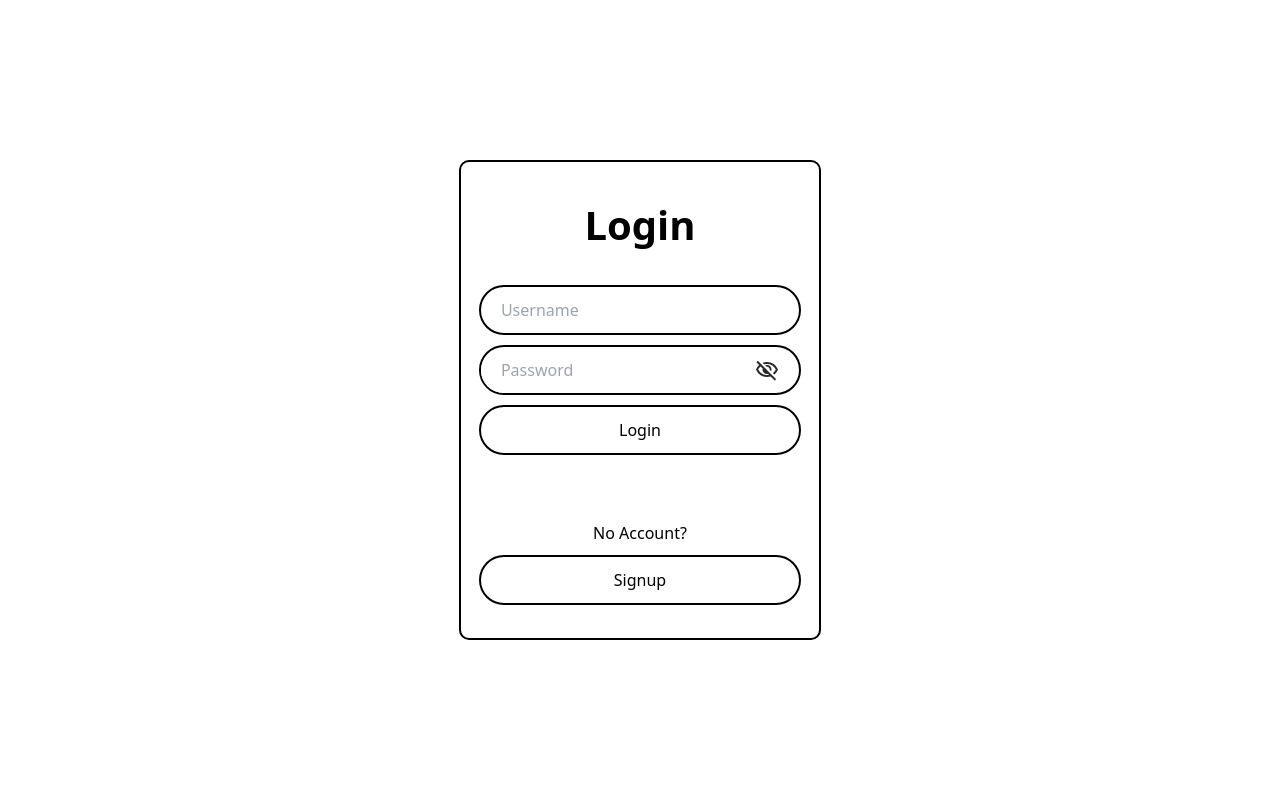
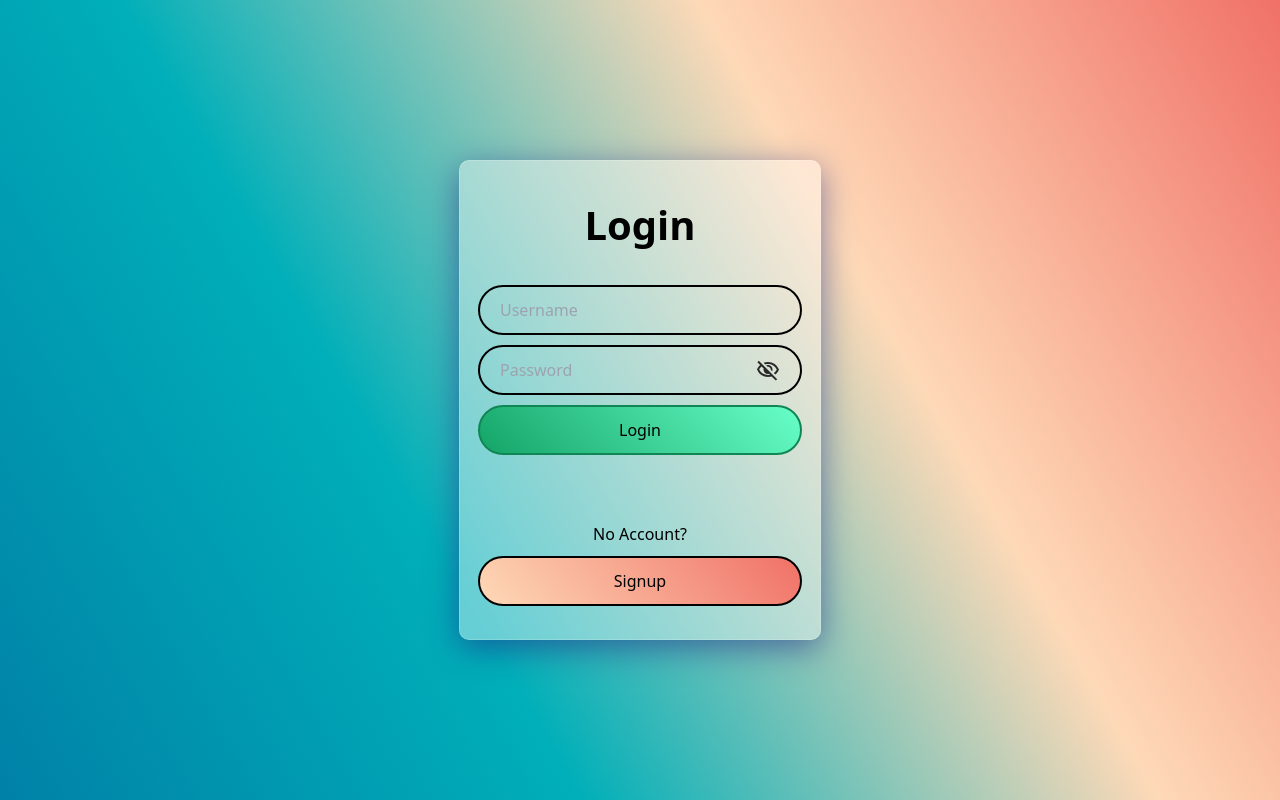
Before and after one commit to VarunSinghBot/Wallet_Frontend, a React (Vite) app: page /login in a window 1280 px wide. Built offline with nearby package versions, Linux system fonts and the light colour scheme.

Commit message:
removes minute error in componet addsolwallet

```diff
--- a/src/components/AddSolWallet.jsx
+++ b/src/components/AddSolWallet.jsx
@@ -39,8 +39,8 @@
             Add wallet
         </button>
         <KeyConatiner>
-            {publicKeys.map(p =>
-            <KeyBox>
+            {publicKeys.map((p, index) =>
+            <KeyBox key={index}>
                 {p.toBase58()}
             </KeyBox>
             )}
--- a/src/routCompo/Login.jsx
+++ b/src/routCompo/Login.jsx
@@ -11,7 +11,9 @@
 
   const icon = toggle ?
   (
-    <svg xmlns="http://www.w3.org/2000/svg" height="24px" viewBox="0 -960 960 960" width="24px" fill="#292929"><path d="m644-428-58-58q9-47-27-88t-93-32l-58-58q17-8 34.5-12t37.5-4q75 0 127.5 52.5T660-500q0 20-4 37.5T644-428Zm128 126-58-56q38-29 67.5-63.5T832-500q-50-101-143.5-160.5T480-720q-29 0-57 4t-55 12l-62-62q41-17 84-25.5t90-8.5q151 0 269 83.5T920-500q-23 59-60.5 109.5T772-302Zm20 246L624-222q-35 11-70.5 16.5T480-200q-151 0-269-83.5T40-500q21-53 53-98.5t73-81.5L56-792l56-56 736 736-56 56ZM222-624q-29 26-53 57t-41 67q50 101 143.5 160.5T480-280q20 0 39-2.5t39-5.5l-36-38q-11 3-21 4.5t-21 1.5q-75 0-127.5-52.5T300-500q0-11 1.5-21t4.5-21l-84-82Zm319 93Zm-151 75Z"/></svg>
+    <svg xmlns="http://www.w3.org/2000/svg" height="24px" viewBox="0 -960 960 960" width="24px" fill="#292929">
+      <path d="m644-428-58-58q9-47-27-88t-93-32l-58-58q17-8 34.5-12t37.5-4q75 0 127.5 52.5T660-500q0 20-4 37.5T644-428Zm128 126-58-56q38-29 67.5-63.5T832-500q-50-101-143.5-160.5T480-720q-29 0-57 4t-55 12l-62-62q41-17 84-25.5t90-8.5q151 0 269 83.5T920-500q-23 59-60.5 109.5T772-302Zm20 246L624-222q-35 11-70.5 16.5T480-200q-151 0-269-83.5T40-500q21-53 53-98.5t73-81.5L56-792l56-56 736 736-56 56ZM222-624q-29 26-53 57t-41 67q50 101 143.5 160.5T480-280q20 0 39-2.5t39-5.5l-36-38q-11 3-21 4.5t-21 1.5q-75 0-127.5-52.5T300-500q0-11 1.5-21t4.5-21l-84-82Zm319 93Zm-151 75Z"/>
+    </svg>
   )
   :
   (
@@ -36,12 +38,12 @@
             <input id='password' type={toggle? "password" : "text"} placeholder='Password' value={password} onChange={e=>setPassword(e.target.value)}/>
             <button className='icon' onClick={()=> setToggele(!toggle)}>{icon}</button>
           </span>
-          <button>Login</button>
+          <button id="login">Login</button>
         </Box>
 
         <Box>
           <h2>No Account?</h2>
-          <button onClick={()=> navigate("/signup")}>Signup</button>
+          <button id="signup" onClick={()=> navigate("/signup")}>Signup</button>
         </Box>
       </Card>
       </Container>
@@ -56,6 +58,7 @@
   align-items: center;
   justify-content: center;
   flex-direction: column;
+  background: linear-gradient(60deg, #0081a7, #00afb9, #fed9b7, #f07167);
 `;
 
 const Card =styled.div`
@@ -64,6 +67,13 @@
   min-width: 362px;
   border: 2px solid black;
   border-radius: 10px;
+
+  background: rgba( 255, 255, 255, 0.4 );
+  box-shadow: 0 8px 32px 0 rgba( 31, 38, 135, 0.57 );
+  backdrop-filter: blur( 4px );
+  -webkit-backdrop-filter: blur( 4px );
+  border-radius: 10px;
+  border: 1px solid rgba( 255, 255, 255, 0.18 );
 
   display: flex;
   align-items: center;
@@ -86,6 +96,27 @@
     border-radius: 90px;
     padding-inline: 20px;
     margin-top: 10px;
+
+  }
+
+  #login{
+    background: linear-gradient(45deg, #14a468, #68ffc8);
+    border: 2px solid #118655;
+  }
+
+  #signup{
+    /* background: linear-gradient(75deg, #0600ff 10%, #00f4fd 90%); */
+    background: linear-gradient(50deg, #fed9b7 , #f07167 );
+    /* filter: blur(1px); */
+    border: 2px solid linear-gradient(50deg, #0081a7 20%, #00afb9 40%, #fed9b7 , #f07167 );
+  }
+
+  #username, #password{
+    background-color: transparent;
+
+    &:focus{
+      outline: none;
+    }
   }
 
   span{
@@ -102,19 +133,17 @@
       border: none;
       margin: 0;
     }
+
+
   }
 
   #password{
     /* border: 1px solid cyan; */
     margin: 0;
     height: 45px;
-    width: 75%;
-    padding-inline: 20px;
+    width: 85%;
+    padding-inline: 20px 5px;
     border-radius: 90px;
-
-    &:focus{
-      outline: none;
-    }
   }
 
   h1{
--- a/src/routCompo/Wallet.jsx
+++ b/src/routCompo/Wallet.jsx
@@ -32,7 +32,7 @@
           <label htmlFor="walletSelect" className='text-slate-50 '>Choose Wallet:</label>
 
           <select id="walletSelect" onChange={(e) => setWallet(e.target.value)}>
-            <option value="AddSolWallet" selected>Solana Wallet</option>
+            <option value="AddSolWallet" defaultValue>Solana Wallet</option>
             <option value="AddEthWallet">Ethereum Wallet</option>
           </select>
           </SelectTag>
```
